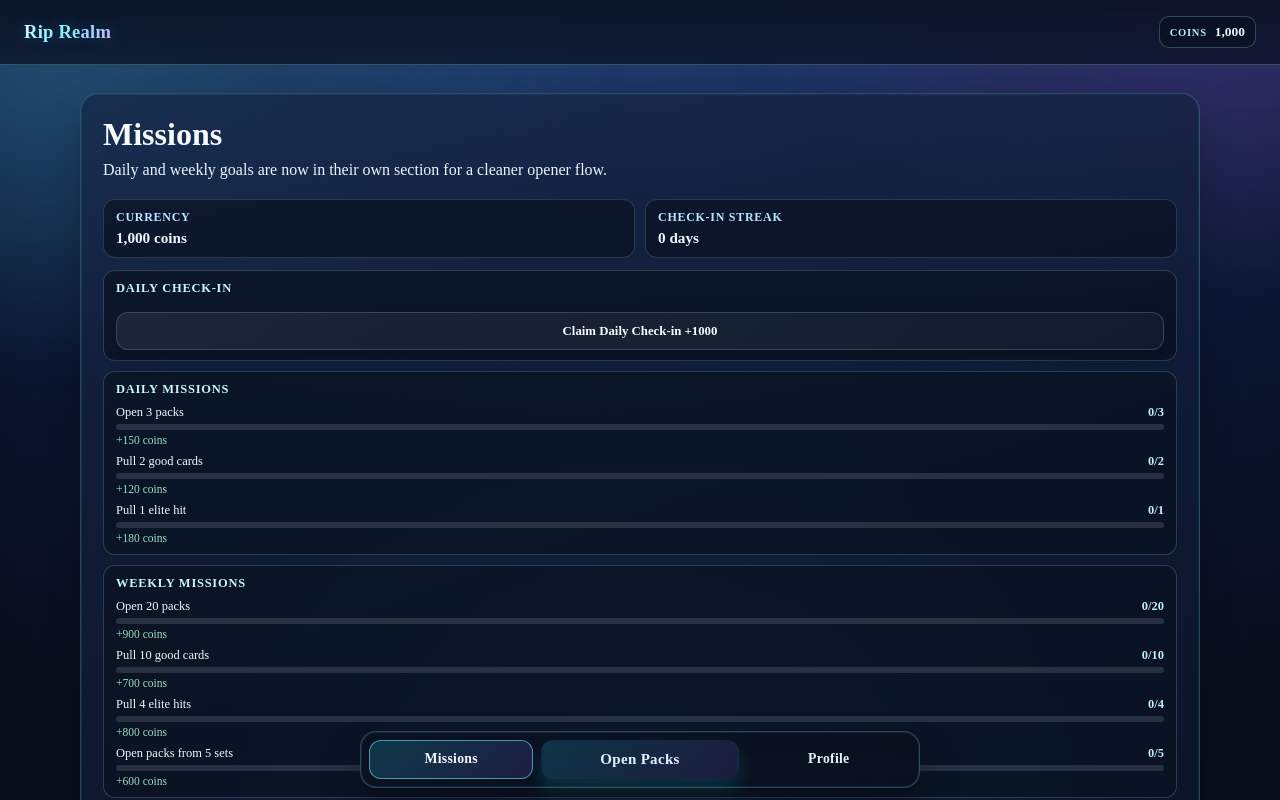
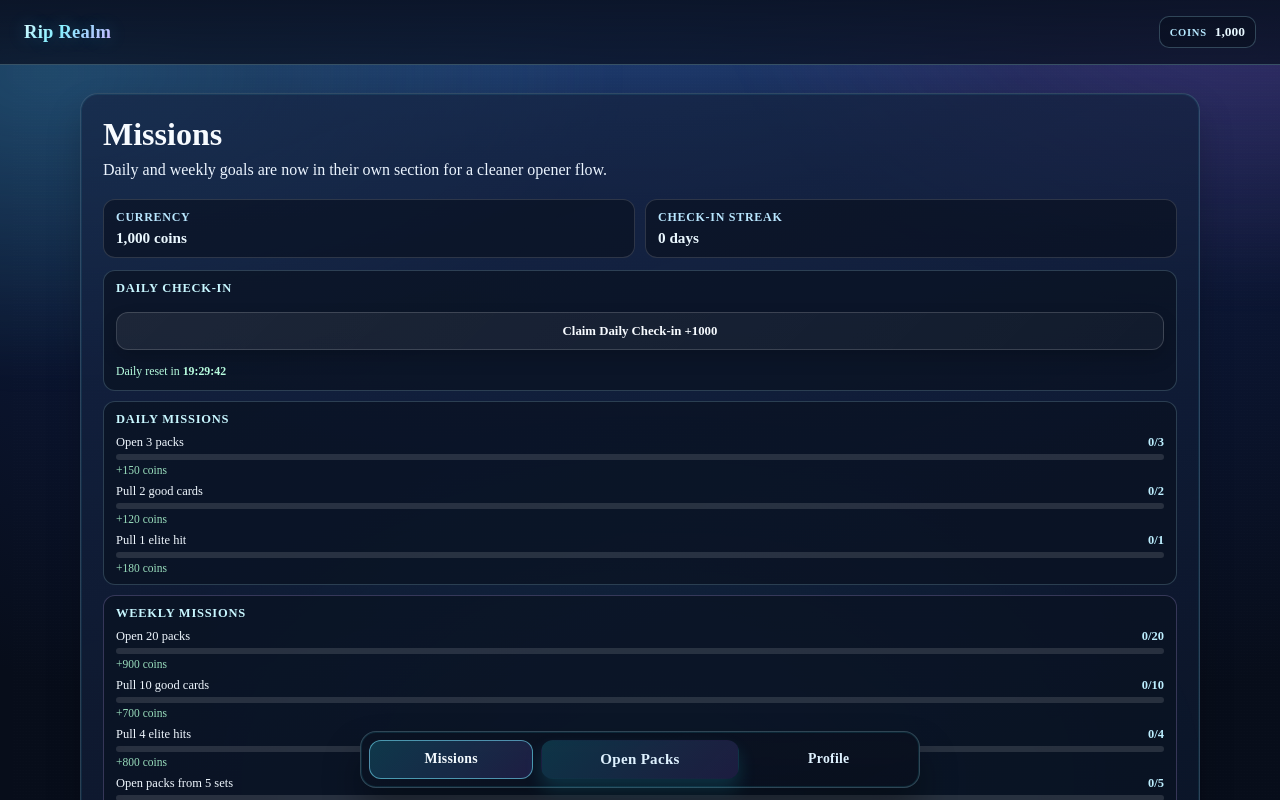
Before and after one commit to JoseBeto/PackOpener, a Next.js app in the folder PackOpener/: page /missions in a window 1280 px wide. Shown: the top 800 px of the page. Built offline with nearby package versions, Linux system fonts and the light colour scheme.

Commit message:
ui improvements. daily checkin countdown

```diff
--- a/PackOpener/lib/progression.ts
+++ b/PackOpener/lib/progression.ts
@@ -11,6 +11,11 @@ export type PackType = 'standard' | 'premium'
 
 export function getPackOpenCost(packType: PackType): number {
   return packType === 'premium' ? PREMIUM_PACK_OPEN_COST : STANDARD_PACK_OPEN_COST
+}
+
+export function getMsUntilNextDailyReset(now = new Date()): number {
+  const nextUtcMidnight = Date.UTC(now.getUTCFullYear(), now.getUTCMonth(), now.getUTCDate() + 1)
+  return Math.max(0, nextUtcMidnight - now.getTime())
 }
 
 export type MissionKind = 'daily' | 'weekly'
--- a/PackOpener/pages/missions.tsx
+++ b/PackOpener/pages/missions.tsx
@@ -4,6 +4,7 @@ import {
   DAILY_CHECKIN_REWARD,
   claimDailyCheckIn,
   getMissionStatuses,
+  getMsUntilNextDailyReset,
   loadProgressionState,
   saveProgressionState,
   type ProgressionState,
@@ -14,12 +15,28 @@ function formatCoins(value: number): string {
   return new Intl.NumberFormat('en-US').format(Math.max(0, Math.floor(value)))
 }
 
+function formatCountdown(ms: number): string {
+  const totalSeconds = Math.max(0, Math.floor(ms / 1000))
+  const hours = Math.floor(totalSeconds / 3600)
+  const minutes = Math.floor((totalSeconds % 3600) / 60)
+  const seconds = totalSeconds % 60
+  return `${String(hours).padStart(2, '0')}:${String(minutes).padStart(2, '0')}:${String(seconds).padStart(2, '0')}`
+}
+
 export default function MissionsPage() {
   const [progression, setProgression] = useState<ProgressionState | null>(null)
   const [checkInMessage, setCheckInMessage] = useState('')
+  const [msUntilReset, setMsUntilReset] = useState(() => getMsUntilNextDailyReset())
 
   useEffect(() => {
     setProgression(loadProgressionState())
+  }, [])
+
+  useEffect(() => {
+    const tick = () => setMsUntilReset(getMsUntilNextDailyReset())
+    tick()
+    const timer = window.setInterval(tick, 1000)
+    return () => window.clearInterval(timer)
   }, [])
 
   const missionStatuses = useMemo(() => {
@@ -71,6 +88,10 @@ export default function MissionsPage() {
           >
             {progression?.daily.checkInClaimed ? 'Daily Check-in Claimed' : `Claim Daily Check-in +${DAILY_CHECKIN_REWARD}`}
           </button>
+          <div className="daily-checkin-note">
+            {progression?.daily.checkInClaimed ? 'Next daily check-in in ' : 'Daily reset in '}
+            <strong>{formatCountdown(msUntilReset)}</strong>
+          </div>
           {checkInMessage ? <div className="daily-checkin-note">{checkInMessage}</div> : null}
         </div>
 
--- a/PackOpener/styles/globals.css
+++ b/PackOpener/styles/globals.css
@@ -685,8 +685,11 @@ html{-webkit-text-size-adjust:100%;scroll-behavior:smooth}
   .selected-pack-sleeve-inline{width:82px;height:104px}
   .selected-pack-stat-grid{grid-template-columns:1fr}
   .selected-pack-stat-grid .pack-stat{min-height:auto}
-  .selected-pack-card-side .selected-pack-system{display:none}
-  .selected-pack-card-side .selected-pack-stat-grid{display:none}
+  .selected-pack-card-side .selected-pack-system{display:block}
+  .selected-pack-card-side .selected-pack-stat-grid{display:grid}
+  .selected-pack-card-side .selected-pack-stat-grid .pack-stat{padding:8px 9px}
+  .selected-pack-card-side .selected-pack-stat-grid .pack-stat span{font-size:.7rem}
+  .selected-pack-card-side .selected-pack-stat-grid .pack-stat strong{font-size:.74rem;line-height:1.2}
   .selected-pack-card-side .selected-pack-art-inline{min-width:92px;width:92px;min-height:102px}
   .selected-pack-card-side .selected-pack-sleeve-inline{width:82px;height:104px}
   .landing-title{margin:8px 0 4px;font-size:1.18rem}
```
Also changed, not shown: PackOpener/components/PackOpener.tsx (+12 -1 lines), PackOpener/public/sw.js.
